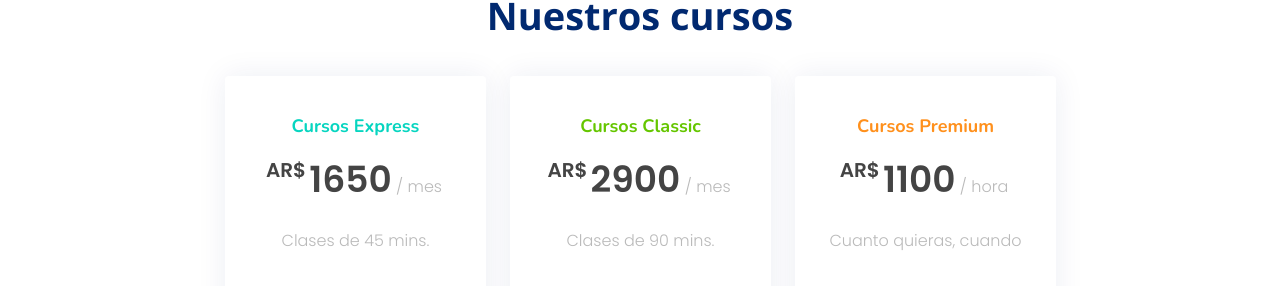
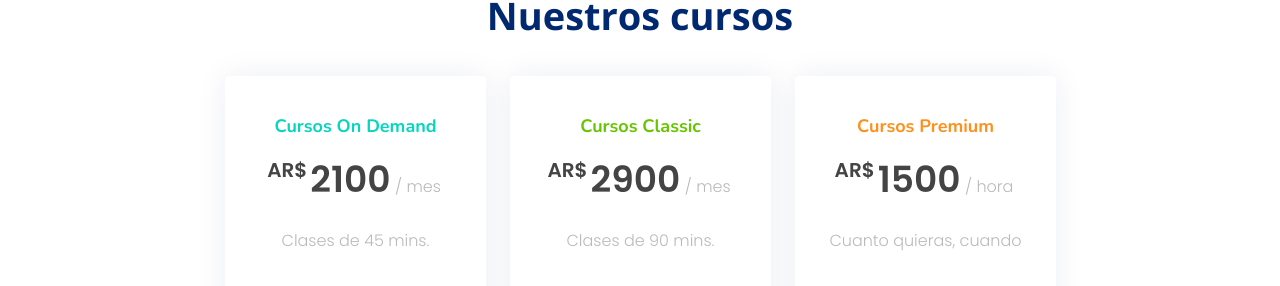
Before and after one commit to tezequiel/intuir, a Jekyll site: the page built from index.html, in a window 1280 px wide and 900 px high, scrolled down 3778 px. Shown: the part 146-432 px from the top of the window. Built offline with Jekyll 4.4.1, drawn with Linux system fonts in a browser that asks for light colours.

Commit message:
changing prices and types of classes

```diff
--- a/_includes/sections/compare.html
+++ b/_includes/sections/compare.html
@@ -2,15 +2,16 @@
 <section id="compare" class="compare">
   <div class="container">
     <header class="section-header">
-      <button class="btn btn-primary btn-compare mr-2 mb-2 smoothscroll">Comparar Cursos<i class="bi-caret-down-fill"></i></button>
+      <button class="btn btn-primary btn-compare mr-2 mb-2 smoothscroll">Comparar Cursos<i
+          class="bi-caret-down-fill"></i></button>
     </header>
 
     <div id="plan-table" hidden class="col-lg-12 col-md-12">
-      <table class="table text-center">
+      <table class="table text-center" style="vertical-align: middle">
         <thead>
         <tr>
           <th></th>
-          <th scope="col">Cursos Express</th>
+          <th scope="col">Cursos On Demand</th>
           <th scope="col">Cursos Classic</th>
           <th scope="col">Cursos Premium</th>
         </tr>
@@ -42,15 +43,9 @@
         </tr>
         <tr>
           <th scope="row">Cantidad de alumnos</th>
-          <td>Máximo de 15 alumnos</td>
+          <td>Clases grabadas</td>
           <td>Máximo de 8 alumnos</td>
           <td>Clases personalizadas</td>
-        </tr>
-        <tr>
-          <th scope="row">20% descuento el primer mes</th>
-          <td><i class="bi-x-circle-fill" style="color:red"></i></td>
-          <td><i class="bi-check-circle-fill" style="color:green"></i></td>
-          <td><i class="bi-check-circle-fill" style="color:green"></i></td>
         </tr>
         <tr>
           <th scope="row">Descuento a familiares</th>
@@ -60,18 +55,12 @@
         </tr>
         <tr>
           <th scope="row">Acceso a la clase grabada</th>
-          <td><i class="bi-x-circle-fill" style="color:red"></i></td>
-          <td><i class="bi-check-circle-fill" style="color:green"></i></td>
-          <td><i class="bi-check-circle-fill" style="color:green"></i></td>
+          <td>Durante 30 d&iacute;as</td>
+          <td>Durante 10 d&iacute;as</td>
+          <td>Reprogramaci&oacute;n de la clase con previo aviso <br> de ausencia (24hs. antes)</td>
         </tr>
         <tr>
           <th scope="row">Clases en días feriados</th>
-          <td><i class="bi-x-circle-fill" style="color:red"></i></td>
-          <td><i class="bi-x-circle-fill" style="color:red"></i></td>
-          <td><i class="bi-check-circle-fill" style="color:green"></i></td>
-        </tr>
-        <tr>
-          <th scope="row">Recuperación de la clase</th>
           <td><i class="bi-x-circle-fill" style="color:red"></i></td>
           <td><i class="bi-x-circle-fill" style="color:red"></i></td>
           <td><i class="bi-check-circle-fill" style="color:green"></i></td>
--- a/_includes/sections/faq.html
+++ b/_includes/sections/faq.html
@@ -115,7 +115,7 @@
                  data-bs-parent="#faqlist2">
               <div class="accordion-body">
                 Sí. Los certificados se dan una vez finalizados
-                los cursos y no tienen validez oficial.
+                los cursos. En ingl&eacute;s tenemos certificaci&oacute;n oficial.
               </div>
             </div>
           </div>
--- a/_includes/sections/pricing.html
+++ b/_includes/sections/pricing.html
@@ -12,8 +12,8 @@
 
       <div class="col-lg-3 col-md-6" data-aos="zoom-in" data-aos-delay="100">
         <div class="box">
-          <h3 style="color: #07d5c0;">Cursos Express</h3>
-          <div class="price"><sup>AR$</sup>1650<span> / mes</span></div>
+          <h3 style="color: #07d5c0;">Cursos On Demand</h3>
+          <div class="price"><sup>AR$</sup>2100<span> / mes</span></div>
           <div class="price"><span>Clases de 45 mins.</span></div>
           <img src="assets/img/cursos-express.png" class="img-fluid" alt="">
           <a href="#contact" class="btn-buy">¡Más información!</a>
@@ -33,7 +33,7 @@
       <div class="col-lg-3 col-md-6" data-aos="zoom-in" data-aos-delay="300">
         <div class="box">
           <h3 style="color: #ff901c;">Cursos Premium</h3>
-          <div class="price"><sup>AR$</sup>1100<span> / hora</span></div>
+          <div class="price"><sup>AR$</sup>1500<span> / hora</span></div>
           <div class="price"><span>Cuanto quieras, cuando quieras</span></div>
           <img src="assets/img/cursos-pack.png" class="img-fluid" alt="">
           <a href="#contact" class="btn-buy">¡Más información!</a>
```
Also changed, not shown: other parts of _includes/sections/compare.html (+1 -1 lines).
